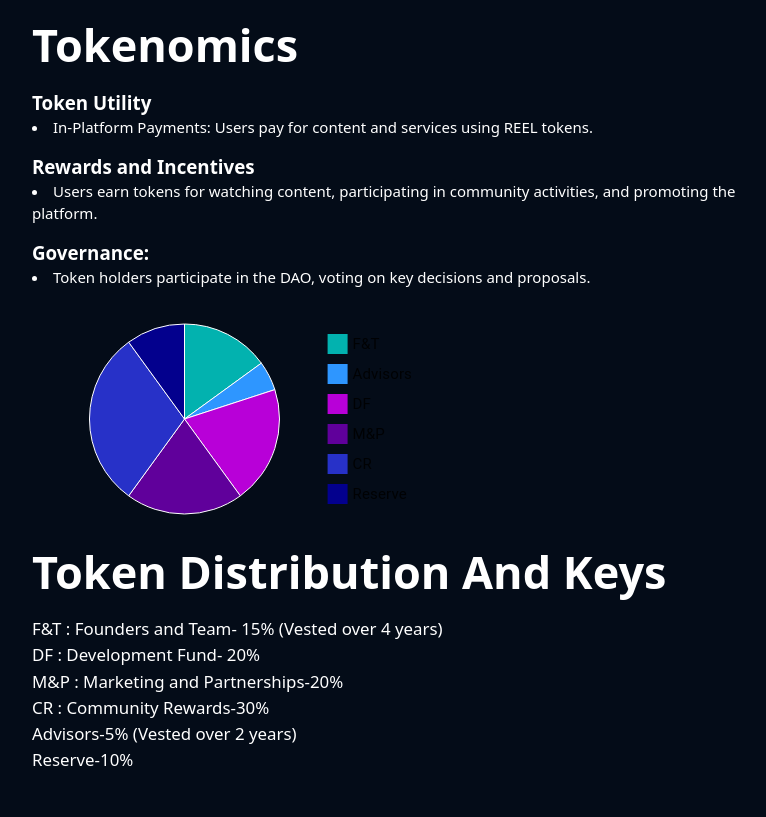
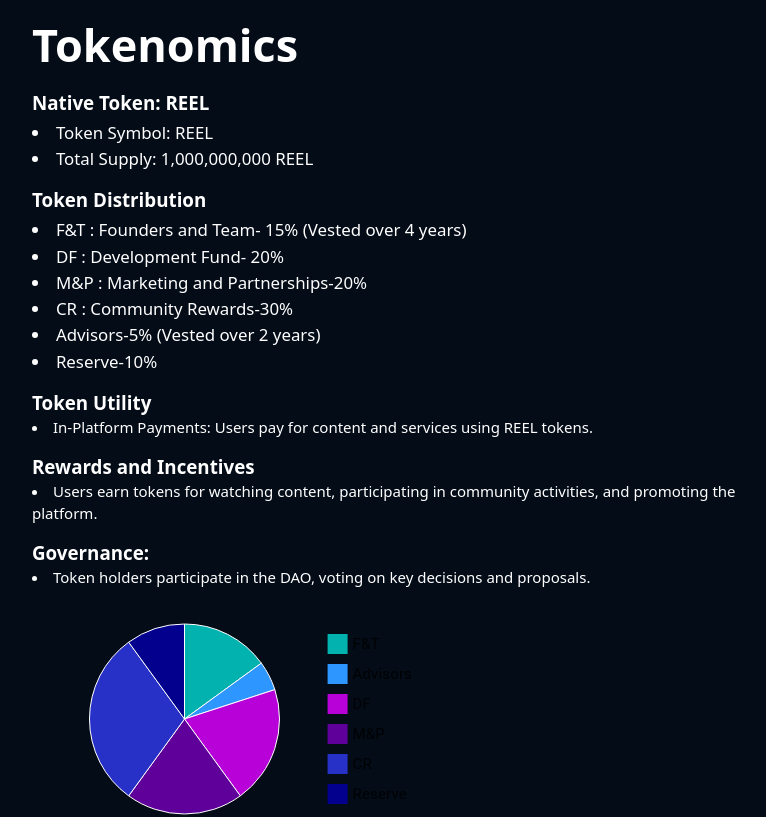
Before and after one commit to emetisuccess/reelchain, a React (Vite) app: page /tokenomics in a window 1280 px wide. Shown: the part 480-1297 px from the top of the page, without its empty margins (242-1008 px from the left). Built offline with nearby package versions, Linux system fonts and the light colour scheme; a web font is replaced by a local one.

Commit message:
third commit

```diff
--- a/src/components/FAQ.jsx
+++ b/src/components/FAQ.jsx
@@ -28,7 +28,7 @@ const FAQ = () => {
           </div>
           <div className="qa">
             <input type="checkbox" id="collapsible-head-3" />
-      <label htmlFor="collapsible-head-3">What are REEL tokens, and how can I use them?</label>
+            <label htmlFor="collapsible-head-3">What are $REEL tokens, and how can I use them?</label>
             <div className="collapsible-text-3">
               <p>
                 REEL tokens are the native cryptocurrency of the ReelChain platform. They can be earned through viewing content,
--- a/src/components/Tokenomics.jsx
+++ b/src/components/Tokenomics.jsx
@@ -10,11 +10,32 @@ const Tokenomics = () => {
         <source src={wavy} type="video/mp4" />
       </video>
       <div className="doc_bg text-center -mt-44 mb-44">
-    <h1 className="text-3xl md:text-6xl text-white sm:text-5xl">Tokenomics</h1>
+        <h1 className="text-4xl font-bold md:text-6xl text-white sm:text-5xl">Tokenomics</h1>
       </div>
       <div className="home lg:w-3/5 md:w-3/5  sm:w-4/5 w-9/12">
         <div className="permission">
           <h2 className="text-white mt-4 text-5xl font-bold mb-6">Tokenomics</h2>
+
+          <div>
+            <h4 className="text-white mt-4 text-xl font-bold mb-1">Native Token: REEL</h4>
+            <ul className="list-inside list-desc hover:list-circle">
+              <li className="text-white text-lg">Token Symbol: REEL</li>
+              <li className="text-white text-lg">Total Supply: 1,000,000,000 REEL</li>
+            </ul>
+          </div>
+
+          <div>
+            <h4 className="text-white mt-4 text-xl font-bold mb-1">Token Distribution</h4>
+            <ul className="list-inside list-desc hover:list-circle">
+              <li className="text-white text-lg">F&T : Founders and Team- 15% (Vested over 4 years)</li>
+              <li className="text-white text-lg">DF : Development Fund- 20%</li>
+              <li className="text-white text-lg">M&P : Marketing and Partnerships-20%</li>
+              <li className="text-white text-lg">CR : Community Rewards-30%</li>
+              <li className="text-white text-lg">Advisors-5% (Vested over 2 years)</li>
+              <li className="text-white text-lg">Reserve-10%</li>
+            </ul>
+          </div>
+
           <h2 className="text-white mt-4 text-xl font-bold">Token Utility</h2>
           <ul className="list-inside list-desc hover:list-circle">
             <li className="text-white text-base">In-Platform Payments: Users pay for content and services using REEL tokens.</li>
@@ -51,15 +72,7 @@ const Tokenomics = () => {
             height={200}
           />
         </div>
-    <div>
-     <h4 className="text-white mt-4 text-5xl font-bold mb-6"> Token Distribution And Keys</h4>
-     <p className="text-white text-lg">F&T : Founders and Team- 15% (Vested over 4 years)</p>
-     <p className="text-white text-lg">DF : Development Fund- 20%</p>
-     <p className="text-white text-lg">M&P : Marketing and Partnerships-20%</p>
-     <p className="text-white text-lg">CR : Community Rewards-30%</p>
-     <p className="text-white text-lg">Advisors-5% (Vested over 2 years)</p>
-     <p className="text-white text-lg">Reserve-10%</p>
-    </div>
+
         <div className="flex justify-between mb-16 gap-3">
           <Link to="/key-features" className="mt-16 flex grow items-center justify-between px-2 border border-white-200">
             <FaAngleLeft style={{ fontSize: "3rem", fontWeight: "bolder" }} />
@@ -76,7 +89,7 @@ const Tokenomics = () => {
           </Link>
         </div>
       </div>
-  </div>
+    </div >
   );
 };
 
```
Lines whose indentation alone changed are shown as unchanged.
